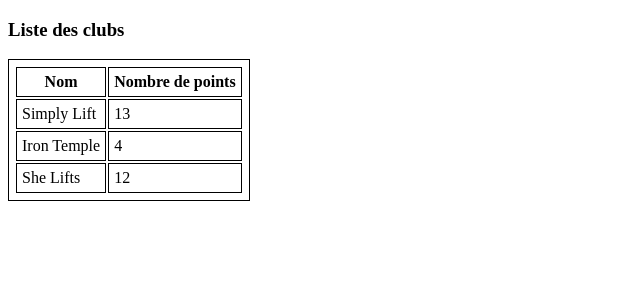
After one commit to JulienLamalle/OC_DA_PYTHON_P11, a Flask app: page /clubs in a window 1280 px wide. The commit adds this page. Shown: the top 300 px of the page, without its empty margins (0-640 px from the left). Run offline with Flask 2, Linux system fonts and the light colour scheme.

Commit message:
create clubs page for display clubs informations (name/points) to everyone

```diff
--- a/src/server.py
+++ b/src/server.py
@@ -49,7 +49,12 @@ def purchase_places():
     return render_template('welcome.html', club=club, competitions=get_data.competitions)
 
 
-# TODO: Add route for points display
+@app.route('/clubs')
+def clubs():
+    if clubs := get_data.clubs:
+        return render_template('clubs.html',clubs=clubs)
+    flash("Sorry, there are no clubs to show")
+    return redirect(url_for('index'))
 
 
 @app.route('/logout')
--- /dev/null
+++ b/src/templates/clubs.html
@@ -0,0 +1,35 @@
+<!DOCTYPE html>
+<html lang="en">
+<head>
+  <meta charset="UTF-8">
+  <meta http-equiv="X-UA-Compatible" content="IE=edge">
+  <meta name="viewport" content="width=device-width, initial-scale=1.0">
+  <title>Liste des clubs</title>
+  <style>
+    table, th, td {
+      border: 1px solid black;
+      padding: 5px;
+    }
+  </style>
+</head>
+<body>
+  <main>
+    <h3>Liste des clubs</h3>
+    <table>
+      <thead>
+        <tr>
+          <th>Nom</th>
+          <th>Nombre de points</th>
+        </tr>
+      </thead>
+      <tbody">
+        {% for club in clubs %}
+          <tr>
+            <td>{{ club.name }}</td>
+            <td>{{ club.points }}</td>
+          </tr>
+        {% endfor %}
+      </tbody>
+  </main>
+</body>
+</html>
--- a/src/templates/index.html
+++ b/src/templates/index.html
@@ -19,5 +19,6 @@
       <input type="email" name="email" id="" />
       <button type="submit">Enter</button>
     </form>
+    <a href="{{url_for('clubs')}}">Liste des clubs</a>
   </body>
 </html>
```
